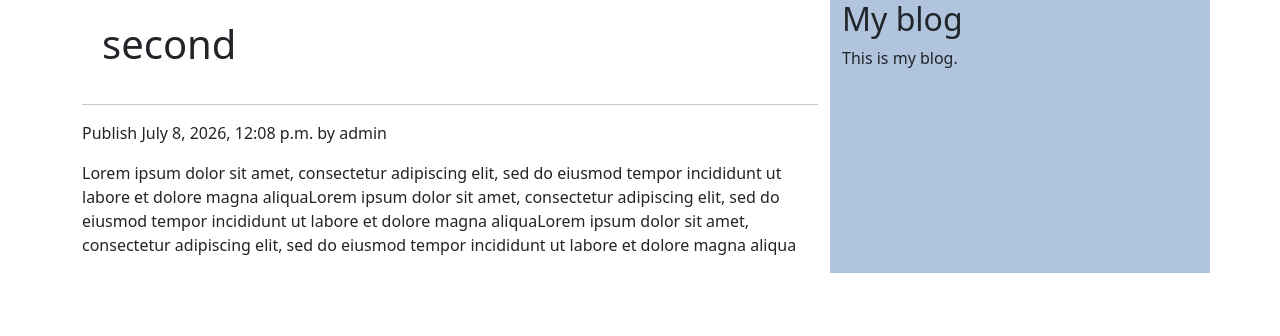
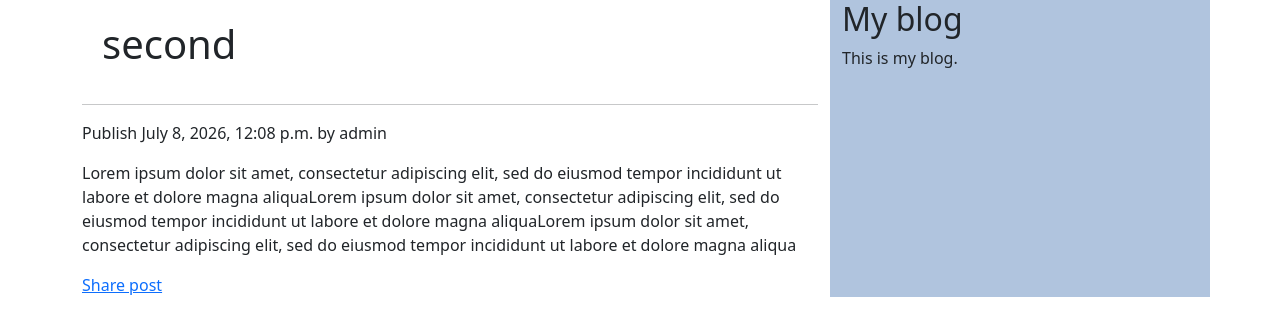
Before and after one commit to fa-mahabadi/blog, a Django app: a page that uses blog/templates/blog/post_detail.html in a window 1280 px wide. Shown: the top 336 px of the page. Run offline with Django 5.2, Linux system fonts and the light colour scheme; data comes from the database, SQL or seed files in the repository.

Commit message:
ADD| share post by email

```diff
--- a/blog/templates/blog/post_detail.html
+++ b/blog/templates/blog/post_detail.html
@@ -5,4 +5,5 @@
 <hr>
 <p class="date">Publish {{post.publish}} by {{post.author}}</p>
 {{ post.body|linebreaks }}
+<a href="{% url 'blog:post_share' post.id %}"> Share post</a>
 {% endblock %}
--- a/blog/templates/blog/post_list.html
+++ b/blog/templates/blog/post_list.html
@@ -8,5 +8,5 @@
 <p class="date">Publish {{post.publish}} by {{post.author}}</p>
 {{ post.body|truncatewords:30|linebreaks }}
 {% endfor %}
-{% include 'pagination.html' with page=posts %}
+{% include 'pagination.html' with page=page_obj %}
 {% endblock %}
--- a/blog/urls.py
+++ b/blog/urls.py
@@ -1,8 +1,10 @@
-from .views import post_list,post_detail
+from .views import post_list,post_detail,PostListView,post_share
 from django.urls import path
 
 app_name="blog"
 urlpatterns=[
-    path("",post_list,name="post_list"),
-    path("<int:year>/<int:month>/<int:day>/<slug:post>/",post_detail,name="post_detail")
+    path("",PostListView.as_view(),name="post_list"),
+    # path("",post_list,name="post_list"),
+    path("<int:year>/<int:month>/<int:day>/<slug:post>/",post_detail,name="post_detail"),
+    path("<int:post_id>/share_post/",post_share,name="post_share"),
 ]
--- a/blog/views.py
+++ b/blog/views.py
@@ -2,6 +2,45 @@ from django.shortcuts import render,get_object_or_404
 from django.http import Http404
 from .models import Post
 from django.core.paginator import EmptyPage, Paginator,PageNotAnInteger
+from django.core.mail import send_mail
+from django.views.generic import ListView
+from .forms import EmailPostForm
+
+class PostListView(ListView):
+    template_name='blog/post_list.html'
+    context_object_name='posts'
+    queryset=Post.published.all()
+    paginate_by=3
+
+
+def post_share(request,post_id):
+    post=get_object_or_404(Post,status=Post.Status.PUBLISH,id=post_id)
+    sent=False
+    if request.method=="POST":
+        form=EmailPostForm(request.POST)
+        if form.is_valid():
+            cd=form.cleaned_data
+            post_url=request.build_absolute_uri(post.get_absolute_url())
+            subject=(
+                f"{cd['name']} ({cd['email']}) "
+                f"recommends you read {post.title}"
+                )
+            message=(
+                f"read {post.title} at {post_url}\n\n"
+                f"{cd['name']}\'s comments:{cd['comments']}"
+            )
+            send_mail(subject=subject,message=message,from_email=None,recipient_list=[cd['to']])
+            sent=True
+
+    else:
+        form=EmailPostForm()
+    return render(request,'blog/share.html',{'form':form,'post':post,'sent':sent})
+
+
+
+
+
+
 
 def post_list(request):
     post_list=Post.objects.all()
```
Also changed, not shown: blog/forms.py (added, +7 -0 lines), blog/templates/blog/share.html (added, +18 -0 lines), config/settings.py (+11 -0 lines).
